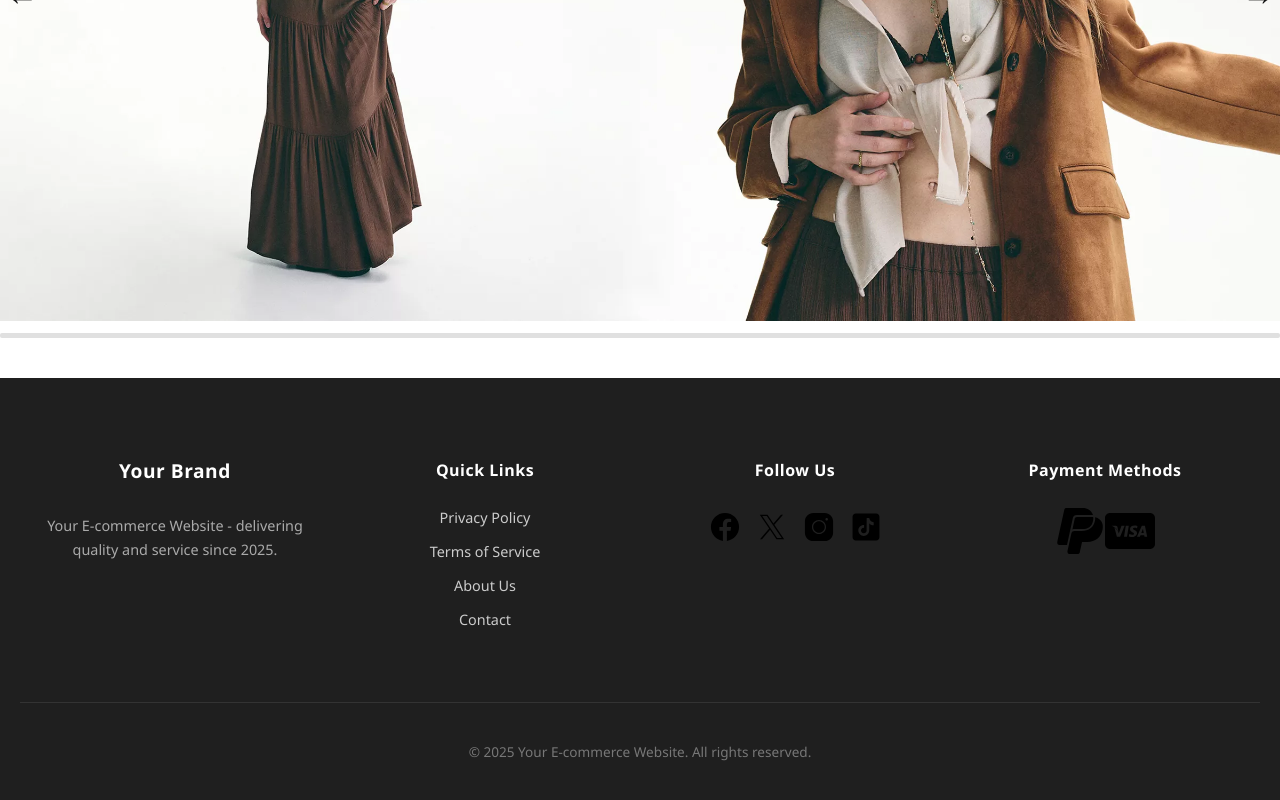
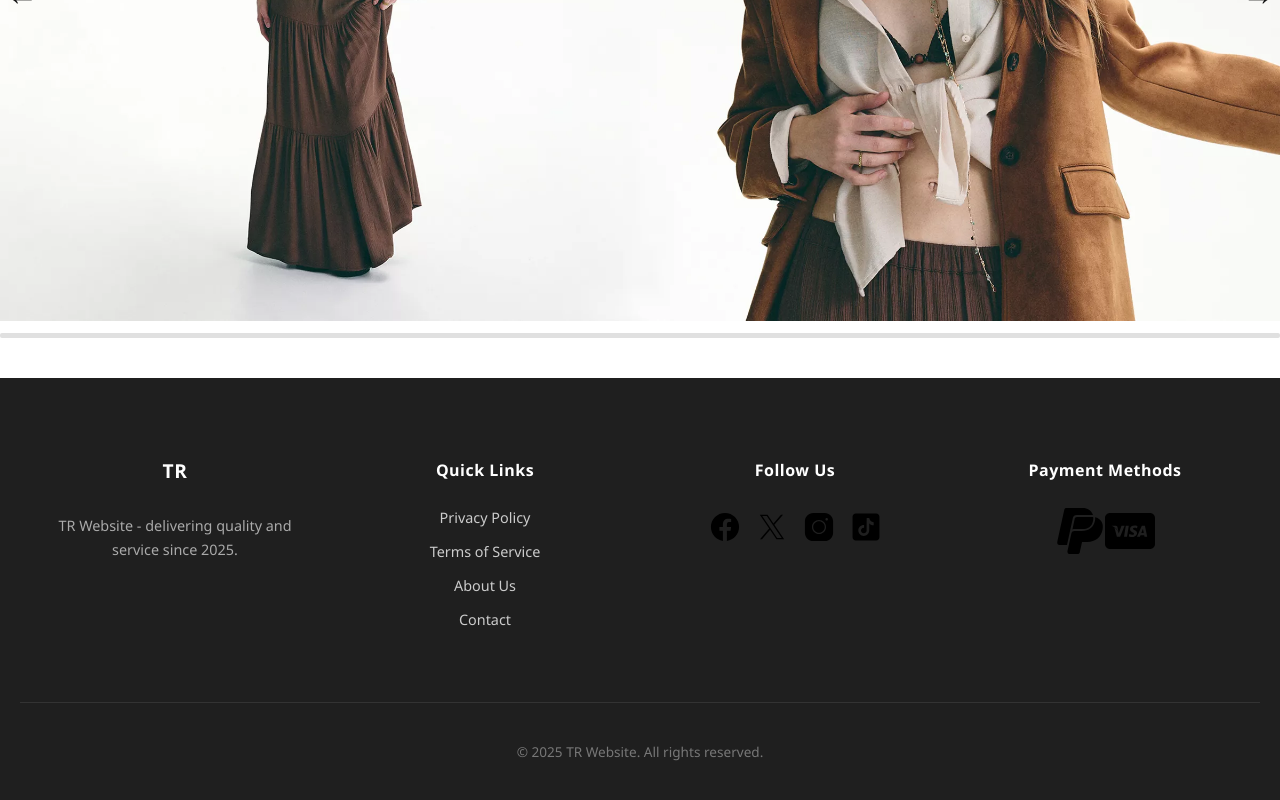
Before and after one commit to GuellifTakiEddine/TR-commerce, a React (Create React App) app in the folder frontend/: page / in a window 1280 px wide. Shown: the part 483-1283 px from the top of the page. Built offline with nearby package versions, Linux system fonts and the light colour scheme.

Commit message:
changing website name

```diff
--- a/frontend/src/components/footer.jsx
+++ b/frontend/src/components/footer.jsx
@@ -12,8 +12,8 @@ const Footer = () => {
       <div className="footer-container">
 
         <div className="footer-section about">
-          <h3>Your Brand</h3>
-          <p>Your E-commerce Website - delivering quality and service since 2025.</p>
+          <h3>TR</h3>
+          <p>TR Website - delivering quality and service since 2025.</p>
         </div>
 
         <div className="footer-section links">
@@ -50,7 +50,7 @@ const Footer = () => {
       </div>
 
       <div className="footer-bottom">
-        <p>&copy; 2025 Your E-commerce Website. All rights reserved.</p>
+        <p>&copy; 2025 TR Website. All rights reserved.</p>
       </div>
     </footer>
   );
```
